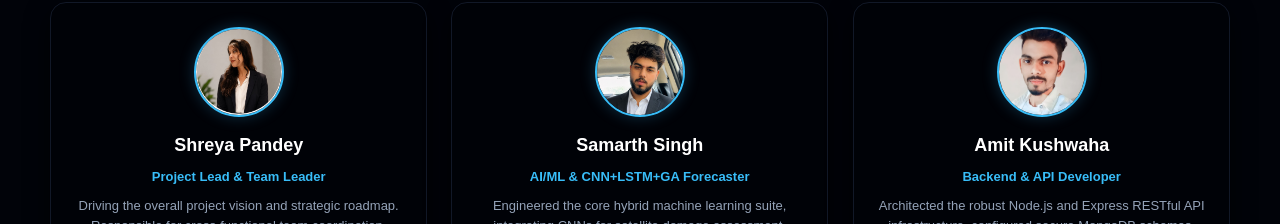
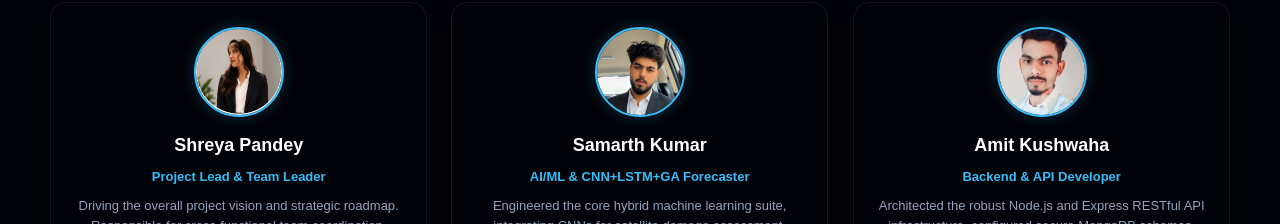
Before and after one commit to amitkushwaha18/multi-hazard-monitoring, a React (Create React App) app in the folder frontend/: page / in a window 1280 px wide. Shown: the part 4600-4824 px from the top of the page. Built offline with nearby package versions, Linux system fonts and the light colour scheme; no server answers; the HTML template or start-up script is replaced by a standard one.

Commit message:
Update name from Samarth Singh to Samarth Kumar

```diff
--- a/frontend/src/components/LandingPage.jsx
+++ b/frontend/src/components/LandingPage.jsx
@@ -42,7 +42,7 @@ const TEAM_MEMBERS = [
     photo: '/images/shreya.jpg'
   },
   {
-    name: 'Samarth Singh',
+    name: 'Samarth Kumar',
     role: 'AI/ML & CNN+LSTM+GA Forecaster',
     desc: 'Engineered the core hybrid machine learning suite, integrating CNNs for satellite damage assessment, LSTMs for 24-hour time-series weather forecasting, and Genetic Algorithms for dynamic emergency evacuation routing.',
     photo: '/images/samarth.jpg'
```
